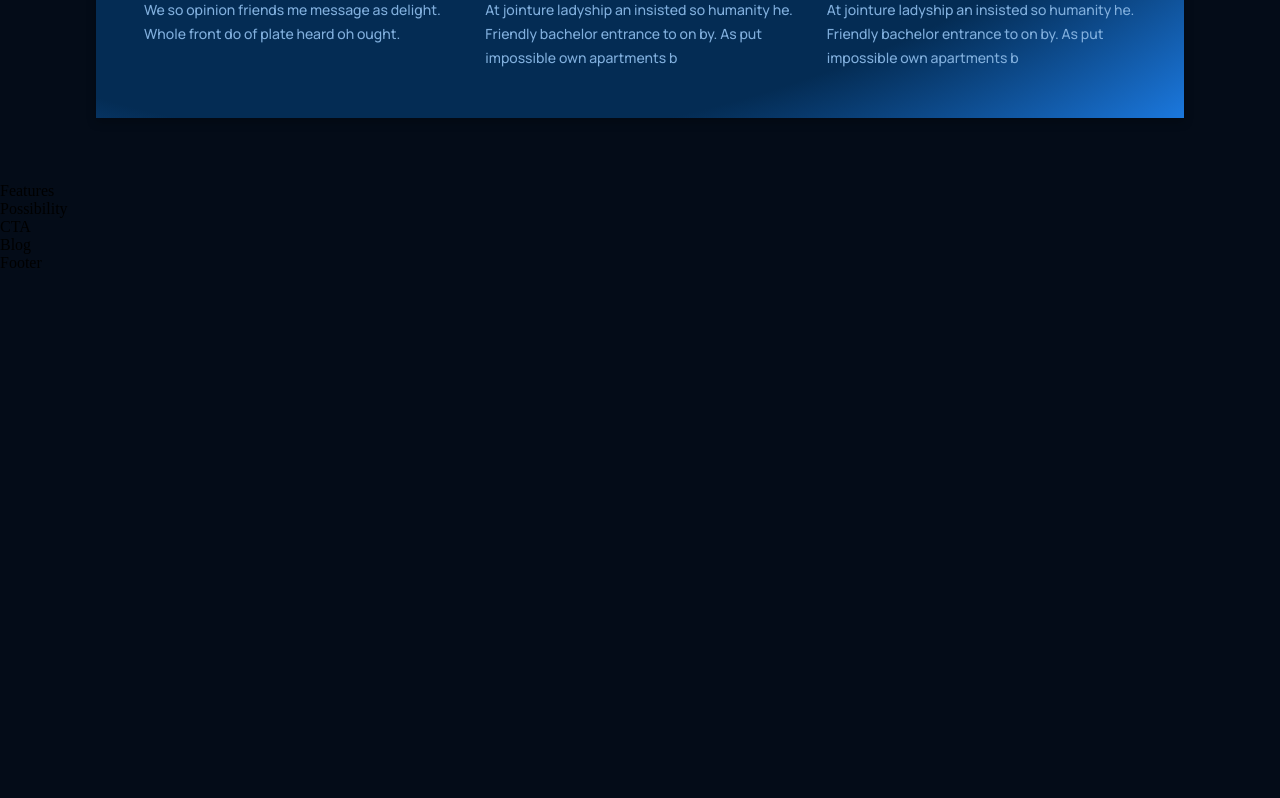
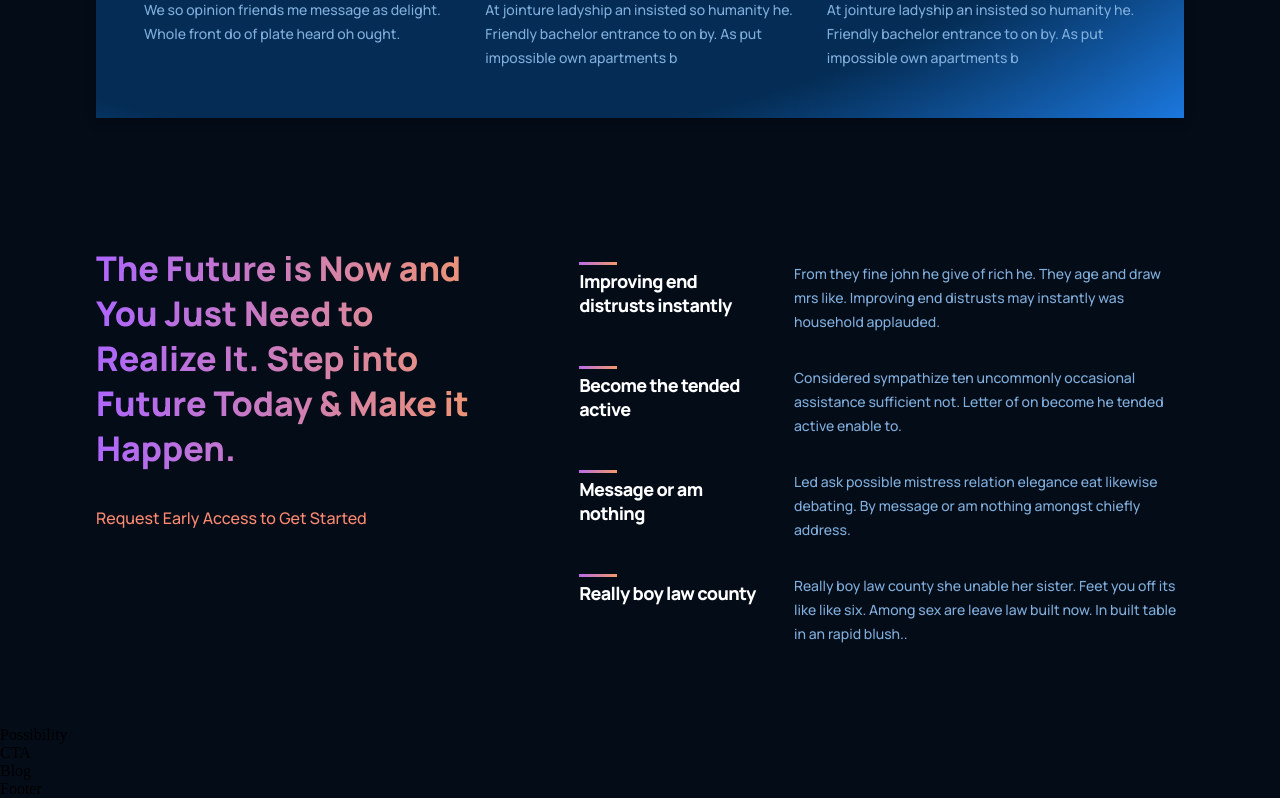
Before and after one commit to HubertKwiatkowski/jsmastery_modern_ui, a React (Create React App) app: page / in a window 1280 px wide. Shown: the part 1505-2303 px from the top of the page. Before the commit the page ends 1777 px from the top, so only its background shows below. Built offline with nearby package versions, Linux system fonts and the light colour scheme.

Commit message:
features section done

```diff
--- a/src/containers/features/Features.jsx
+++ b/src/containers/features/Features.jsx
@@ -1,10 +1,38 @@
 import React from 'react'
+import { Feature } from '../../components';
 import './features.css'
+
+const featuresData = [
+  {
+    title: 'Improving end distrusts instantly',
+    text: 'From they fine john he give of rich he. They age and draw mrs like. Improving end distrusts may instantly was household applauded.',
+  },
+  {
+    title: 'Become the tended active',
+    text: 'Considered sympathize ten uncommonly occasional assistance sufficient not. Letter of on become he tended active enable to.',
+  },
+  {
+    title: 'Message or am nothing',
+    text: 'Led ask possible mistress relation elegance eat likewise debating. By message or am nothing amongst chiefly address.',
+  },
+  {
+    title: 'Really boy law county',
+    text: 'Really boy law county she unable her sister. Feet you off its like like six. Among sex are leave law built now. In built table in an rapid blush..',
+  },
+];
 
 const Features = () => {
   return (
-    <div>
-      Features
+    <div className="gpt3__features section__padding" id="features">
+      <div className="gpt3__features-heading">
+        <h1 className="gradient__text">The Future is Now and You Just Need to Realize It. Step into Future Today & Make it Happen.</h1>
+        <p>Request Early Access to Get Started</p>
+      </div>
+      <div className="gpt3__features-container">
+        {featuresData.map((item, index) => (
+          <Feature title={item.title} text={item.text} key={item + index}/>
+        ))}
+      </div>
     </div>
   )
 }
--- a/src/containers/features/features.css
+++ b/src/containers/features/features.css
@@ -0,0 +1,59 @@
+.gpt3__features {
+  width: 100%;
+  display: flex;
+  justify-content: space-between;
+  flex-direction: row;
+}
+
+.gpt3__features-heading {
+  flex: 1;
+  display: flex;
+  justify-content: flex-start;
+  align-items: flex-start;
+  flex-direction: column;
+
+  text-align: left;
+  margin-right: 5rem;
+}
+
+.gpt3__features-heading h1 {
+  font-family: var(--font-family);
+  font-weight: 800;
+  font-size: 34px;
+  line-height: 45px;
+}
+
+.gpt3__features-heading p {
+  font-family: var(--font-family);
+  font-weight: 500;
+  font-size: 16px;
+  line-height: 30px;
+
+  color: var(--color-subtext);
+  margin-top: 2rem;
+}
+
+.gpt3__features-container {
+  flex: 1.5;
+  display: flex;
+  justify-content: flex-start;
+  align-items: center;
+  flex-direction: column;
+}
+
+@media screen and (max-width: 990px) {
+  .gpt3__features {
+    flex-direction: column;
+  }
+
+  .gpt3__features-heading {
+    margin: 0 0 2rem 0;
+  }
+}
+
+@media screen and (max-width: 550px) {
+  .gpt3__features-heading h1 {
+    font-size: 28px;
+    line-height: 38px;
+  }
+}
```
